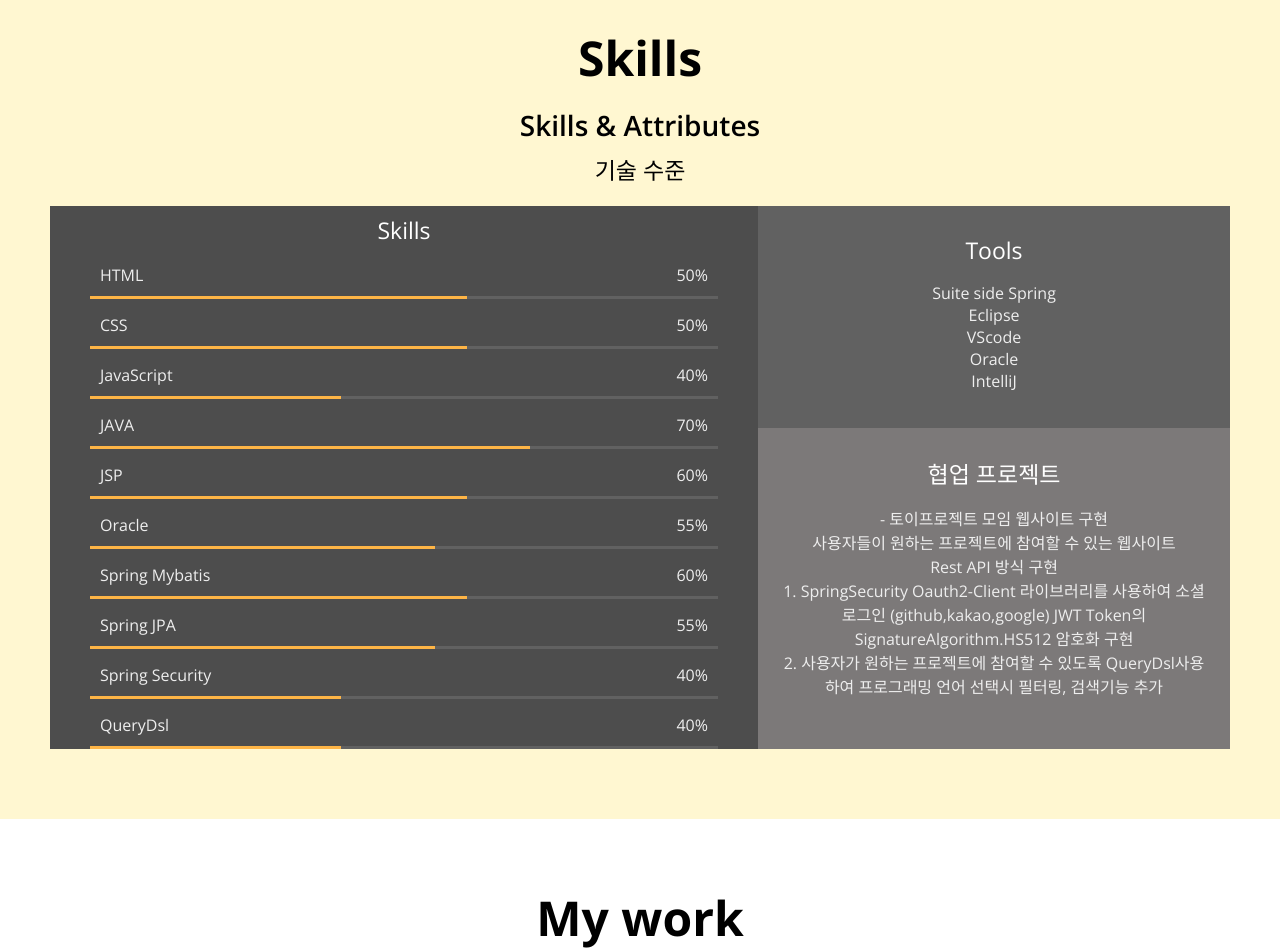
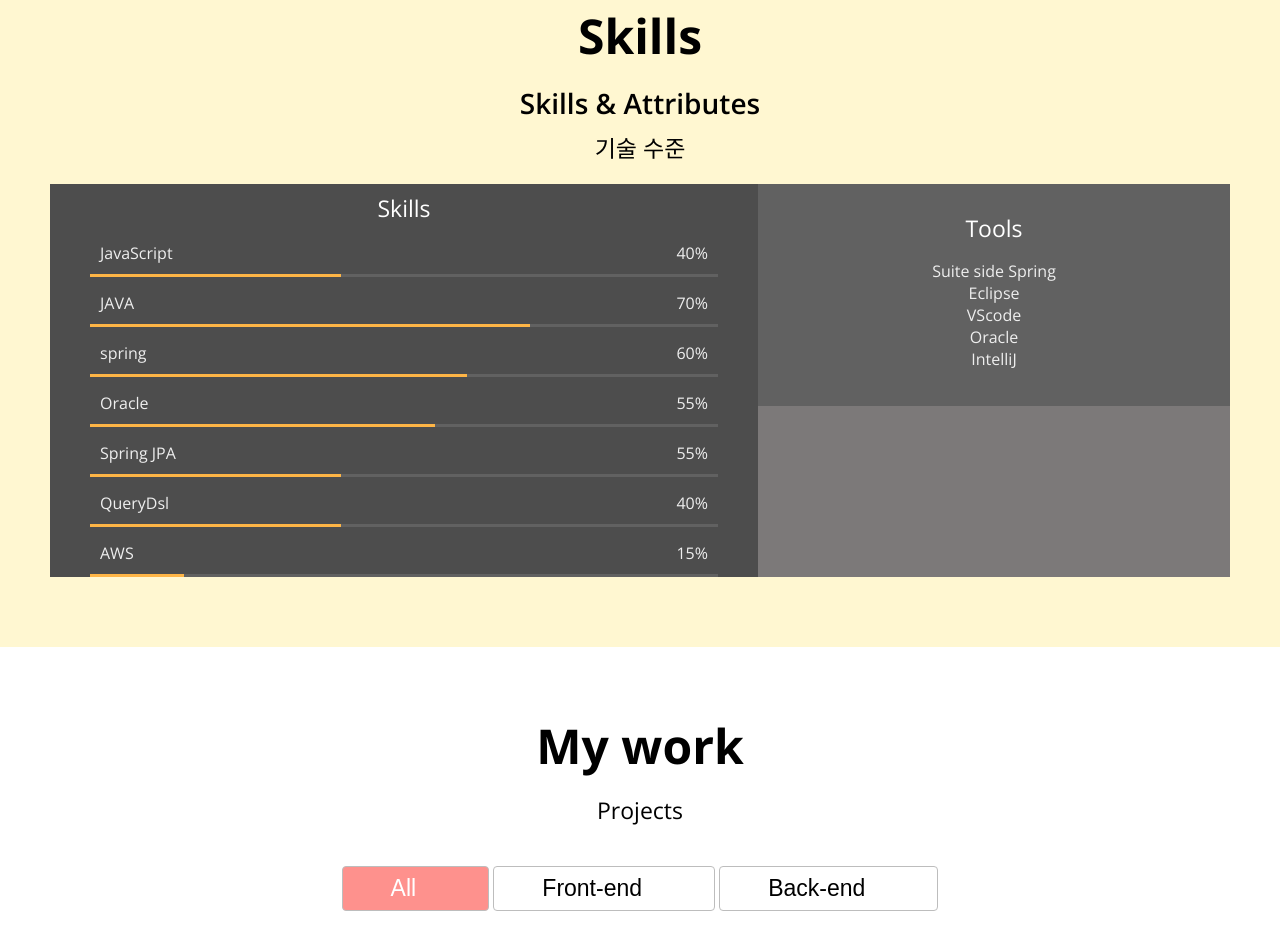
Before and after one commit to woojin126/portfolioupdate, a plain HTML site: page portfolio-main/portfolio-main/portfolio-main/portfolio.html in a window 1280 px wide. Shown: the part 1623-2573 px from the top of the page. Drawn offline with nearby package versions, Linux system fonts and the light colour scheme.

Commit message:
Update portfolio.html

```diff
--- a/portfolio-main/portfolio-main/portfolio-main/portfolio.html
+++ b/portfolio-main/portfolio-main/portfolio-main/portfolio.html
@@ -106,8 +106,8 @@
                 </div>
                 <h2 class="major__title">Back-end</h2>
                 <div class="major__description">
-                    Java,JSP,Oracle, <br />Spring Boot,Spring Mybatis <br />
-                    Spring JPA,Spring Data JPA <br /> Spring Security,QueryDsl <br/ >
+                    Java,Oracle,Spring Boot<br />
+                    Spring JPA,Spring Data JPA <br />QueryDsl <br/ >
                 </div>
             </div>
         </div>
@@ -126,20 +126,6 @@
                 <h3 class="skillset__title">Skills</h3>
                 <div class="skill">
                     <div class="skill__description">
-                        <span>HTML</span>
-                        <span>50%</span>
-                    </div>
-                    <div class="skill__bar">
-                        <div class="skill__value" style="width: 60%;"></div>
-                    </div>
-                    <div class="skill__description">
-                        <span>CSS</span>
-                        <span>50%</span>
-                    </div>
-                    <div class="skill__bar">
-                        <div class="skill__value" style="width: 60%;"></div>
-                    </div>
-                    <div class="skill__description">
                         <span>JavaScript</span>
                         <span>40%</span>
                     </div>
@@ -154,7 +140,7 @@
                         <div class="skill__value" style="width: 70%;"></div>
                     </div>
                     <div class="skill__description">
-                        <span>JSP</span>
+                        <span>spring</span>
                         <span>60%</span>
                     </div>
                     <div class="skill__bar">
@@ -168,22 +154,8 @@
                         <div class="skill__value" style="width: 55%;"></div>
                     </div>
                     <div class="skill__description">
-                        <span>Spring Mybatis</span>
-                        <span>60%</span>
-                    </div>
-                    <div class="skill__bar">
-                        <div class="skill__value" style="width: 60%;"></div>
-                    </div>
-                    <div class="skill__description">
                         <span>Spring JPA</span>
                         <span>55%</span>
-                    </div>
-                    <div class="skill__bar">
-                        <div class="skill__value" style="width: 55%;"></div>
-                    </div>
-                    <div class="skill__description">
-                        <span>Spring Security</span>
-                        <span>40%</span>
                     </div>
                     <div class="skill__bar">
                         <div class="skill__value" style="width: 40%;"></div>
@@ -194,6 +166,13 @@
                     </div>
                     <div class="skill__bar">
                         <div class="skill__value" style="width: 40%;"></div>
+                    </div>
+                    <div class="skill__description">
+                        <span>AWS</span>
+                        <span>15%</span>
+                    </div>
+                    <div class="skill__bar">
+                        <div class="skill__value" style="width: 15%;"></div>
                     </div>
                 </div>
             </div>
@@ -208,16 +187,7 @@
                         <li><span>IntelliJ</span></li>
                     </ul>
                 </div>
-                <div class="etc">
-                    <h3 class="skillset__title">협업 프로젝트</h3>
-                    <ul class="etc__list">
-                        <li><span>- 토이프로젝트 모임 웹사이트 구현
-                            <br /> 사용자들이 원하는 프로젝트에 참여할 수 있는 웹사이트 </span></li>
-                        <li><span>Rest API 방식 구현</span></li>
-                        <li><span>1. SpringSecurity Oauth2-Client 라이브러리를 사용하여 소셜로그인 (github,kakao,google) JWT Token의 SignatureAlgorithm.HS512 암호화 구현 </span></li>
-                        <li><span>2. 사용자가 원하는 프로젝트에 참여할 수 있도록 QueryDsl사용하여 프로그래밍 언어 선택시 필터링, 검색기능 추가 </span></li>
-                    </ul>
-                </div>
+
             </div>
         </div>
     </div>
@@ -240,14 +210,12 @@
                 <h3>portfolio</h3>
             </div>
             </a>
-            <a href="https://github.com/woojin126/ShoppingGame" class="project" target="blank" data-type="front-end">
-                <img class="project__img" src="image/cloth.png" alt="Shopping Game">
+             <a href="https://github.com/Hanghae11-FinalProject/Back-end"  class="project" target="blank" data-type="back-end" >
+                <img class="project__img" src="image\projects.png" alt="project meeting">
                 <div class="project__description">
-                    <h3>Shopping Game</h3>
+                    <h3>project meeting</h3>
                 </div>
             </a>
-
-
             <a href="https://github.com/TOPHAE/topha-back"  class="project" target="blank" data-type="back-end" >
                 <img class="project__img" src="image\projects.png" alt="project meeting">
                 <div class="project__description">
```
